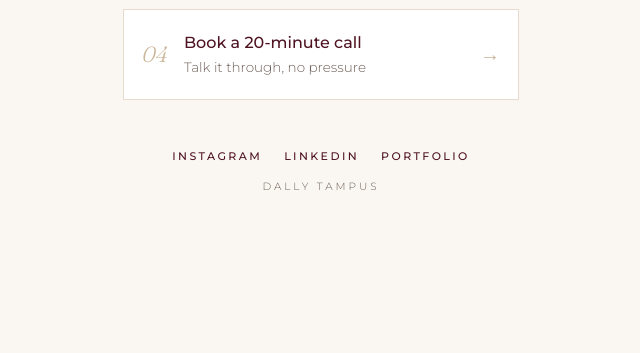
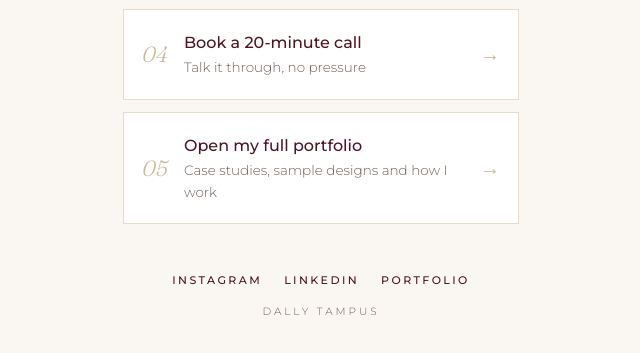
Before and after one commit to dalyang/dallytampus, a plain HTML site: page links/index.html in a window 1280 px wide. Shown: the part 721-1074 px from the top of the page, without its empty margins (319-959 px from the left). Before the commit the page ends 957 px from the top, so only its background shows below. Drawn offline with Linux system fonts and the light colour scheme.

Commit message:
Add files via upload

```diff
--- a/links/index.html
+++ b/links/index.html
@@ -107,6 +107,7 @@ footer p{font-size:10.5px;letter-spacing:.28em;text-transform:uppercase;color:va
     <a class="door" href="#services"><span class="n">02</span><span class="tx"><span class="tt">See my services and offers</span><span class="ds">What I do for agents and teams, and my rates</span></span><span class="ar">→</span></a>
     <a class="door" href="#work"><span class="n">03</span><span class="tx"><span class="tt">See my previous work</span><span class="ds">Real estate, results, Reels and designs</span></span><span class="ar">→</span></a>
     <a class="door" href="#call"><span class="n">04</span><span class="tx"><span class="tt">Book a 20-minute call</span><span class="ds">Talk it through, no pressure</span></span><span class="ar">→</span></a>
+    <a class="door" href="../"><span class="n">05</span><span class="tx"><span class="tt">Open my full portfolio</span><span class="ds">Case studies, sample designs and how I work</span></span><span class="ar">→</span></a>
   </nav>
 </div>
 
```
